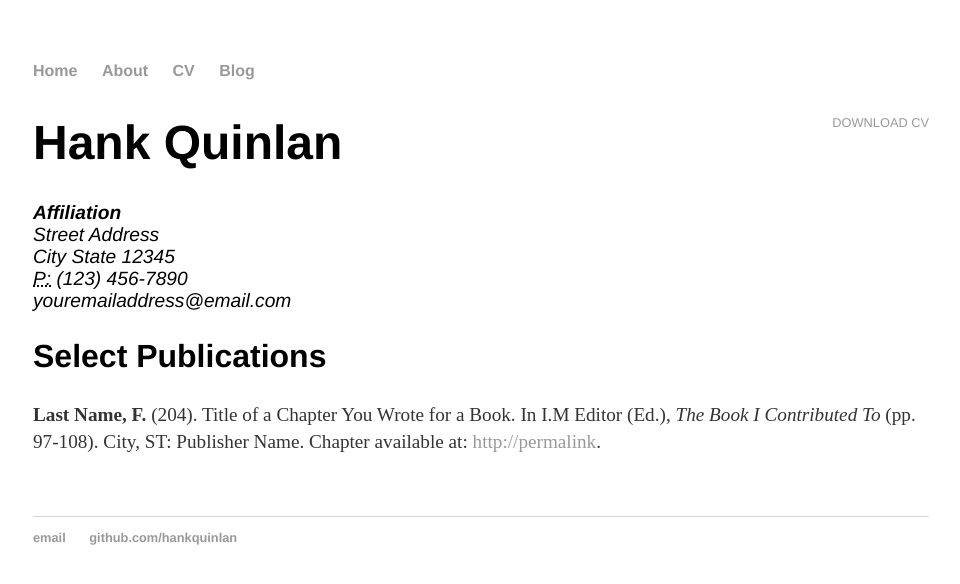
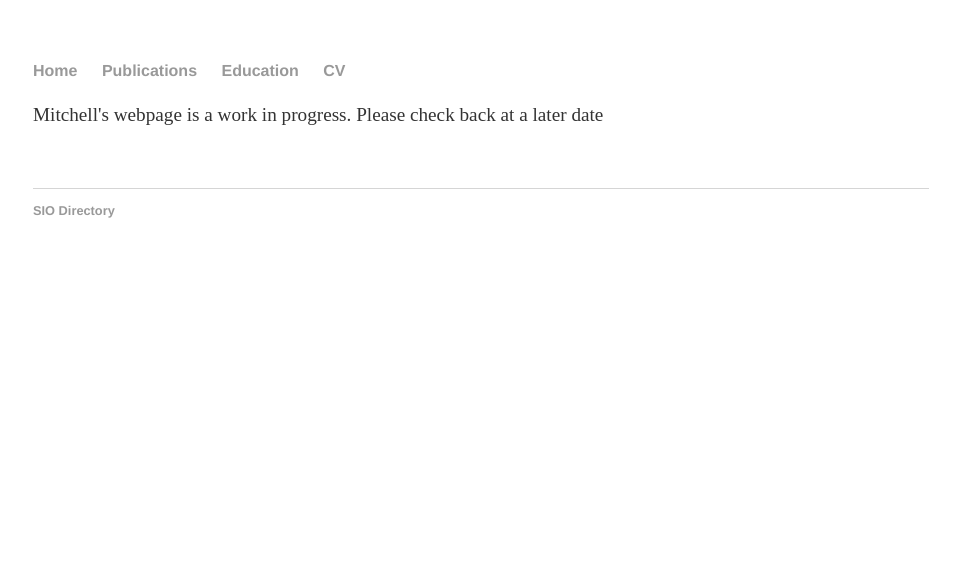
Before and after one commit to mlchandler/mlchandler.github.io, a Jekyll site: the page built from cv/index.html, in a window 1280 px wide. Shown: the top 584 px of the page, without its empty margins (159-1119 px from the left). Built offline with Jekyll 4.4.1, drawn with Linux system fonts in a browser that asks for light colours.

Commit message:
In progress

```diff
--- a/_layouts/default.html
+++ b/_layouts/default.html
@@ -12,9 +12,9 @@
     <nav>
 <ul>
 <li><a href="/">Home</a></li>
-<li><a href="/about">About</a></li>
+<li><a href="/publications">Publications</a></li>
+<li><a href="/education">Education</a></li>
 <li><a href="/cv">CV</a></li>
-<li><a href="/blog">Blog</a></li>
 </ul>
     </nav>
 <div class="container">
@@ -25,8 +25,7 @@
 
   <footer>
    <ul>
-   <li><a href="mailto:hankquinlanhub@gmail.com">email</a></li>
-   <li><a href="https://github.com/hankquinlan">github.com/hankquinlan</a></li>
+   <li><a href="https://scripps.ucsd.edu/profiles/mlchandl">SIO Directory</a></li>
    </ul>
   </footer>
   </body>
--- a/cv/index.html
+++ b/cv/index.html
@@ -1,22 +1,12 @@
 ---
 layout: default
-title: CV of Your Name
+title: CV - Mitchell Chandler
 ---
 
-	<div class="cv">
-		<a href="#" class="download" title="Download CV as PDF">Download CV</a>
-					<h1>Hank Quinlan</h1>
-					<address>
-					<strong>Affiliation</strong><br>
-					Street Address<br>
-					City State 12345<br>
-					<abbr title="phone">P:</abbr> (123) 456-7890<br>
-					<span class="obfuscate">youremailaddress@email.com</span>
-					</address>
+<div class="cv">
 
-					<h2>Select Publications</h2>
+<p>
+Mitchell's webpage is a work in progress. Please check back at a later date
+</p>
 
-					<p><strong>Last Name, F.</strong> (204). Title of a Chapter You Wrote for a Book. In I.M Editor (Ed.), <em>The Book I Contributed To</em> (pp. 97-108). City, ST: Publisher Name. Chapter available at: <a href="#">http://permalink</a>.
-
-
-	</div>
+</div>
--- a/publications/index.html
+++ b/publications/index.html
@@ -1,6 +1,6 @@
 ---
 layout: default
-title: Publications
+title: Publications - Mitchell Chandler
 ---
 
 <div class="about">
```
